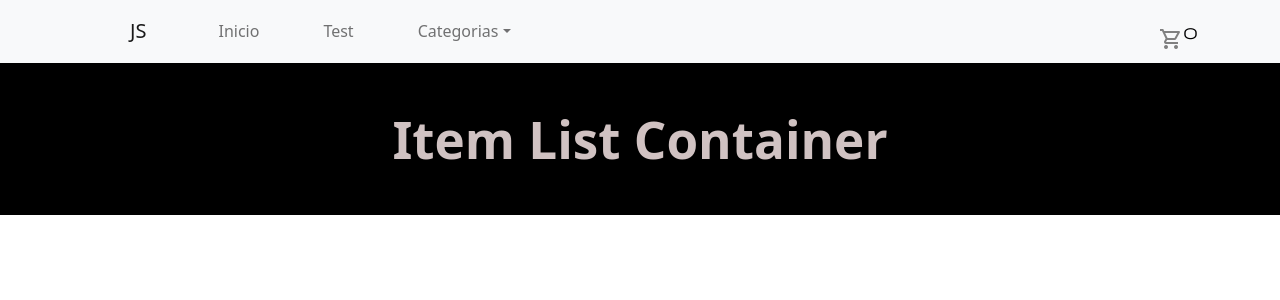
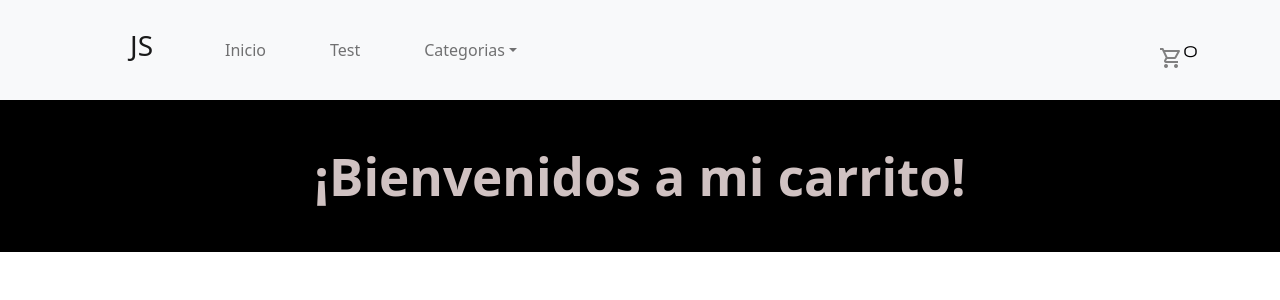
Before and after one commit to julian0072/Carrito-Julian-Slongo-React, a React (Vite) app: page / in a window 1280 px wide. Shown: the top 300 px of the page. Built offline with nearby package versions, Linux system fonts and the light colour scheme.

Commit message:
Cambio padding Navbar , props  y correccion de classNames

```diff
--- a/src/App.jsx
+++ b/src/App.jsx
@@ -8,7 +8,7 @@ function App() {
   return (
     <>
       <NavBar />
-      <ItemListContainer />
+      <ItemListContainer greeting={"¡Bienvenidos a mi carrito!"} />
     </>
   );
 }
--- a/src/components/CartWidget.jsx
+++ b/src/components/CartWidget.jsx
@@ -3,8 +3,8 @@ import React from "react";
 const CartWidget = () => {
   return (
     <div>
-      <span class="material-symbols-outlined">
-        shopping_cart <p class="numero-carrito">0</p>
+      <span className="material-symbols-outlined">
+        shopping_cart <p className="numero-carrito">0</p>
       </span>
     </div>
   );
--- a/src/components/ItemListContainer.jsx
+++ b/src/components/ItemListContainer.jsx
@@ -1,9 +1,9 @@
 import React from "react";
 
-function ItemListContainer() {
+function ItemListContainer({ greeting }) {
   return (
     <>
-      <h1 class="py-5 fw-bold item-list-container">Item List Container</h1>
+      <h1 className="py-5 fw-bold item-list-container">{greeting}</h1>
     </>
   );
 }
--- a/src/components/NavBar.jsx
+++ b/src/components/NavBar.jsx
@@ -6,10 +6,10 @@ import CartWidget from "./CartWidget";
 
 function BasicExample() {
   return (
-    <Navbar bg="light" expand="lg">
+    <Navbar bg="light" expand="lg" className="p-4">
       <Container>
         <Navbar.Brand href="#home" className="ms-5">
-          JS
+          <h3>JS</h3>
         </Navbar.Brand>
         <Navbar.Toggle aria-controls="basic-navbar-nav" />
         <Navbar.Collapse id="basic-navbar-nav">
```
